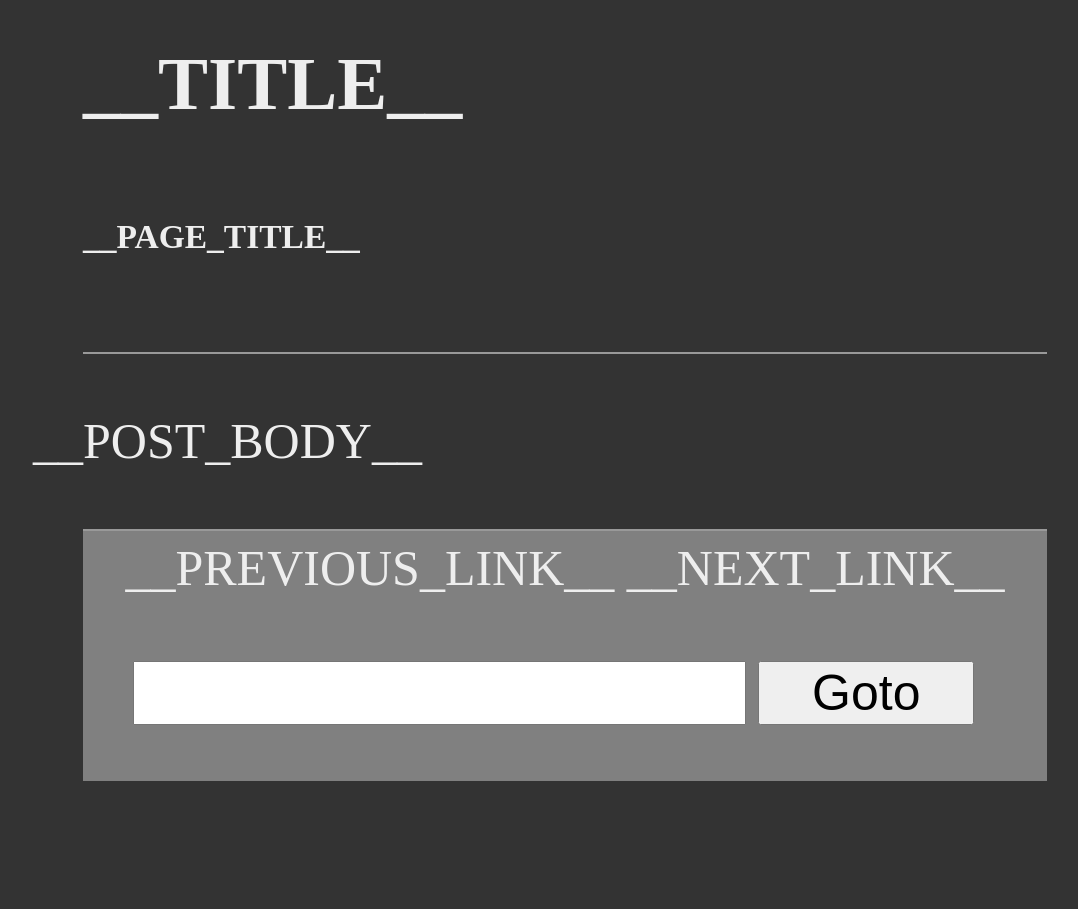
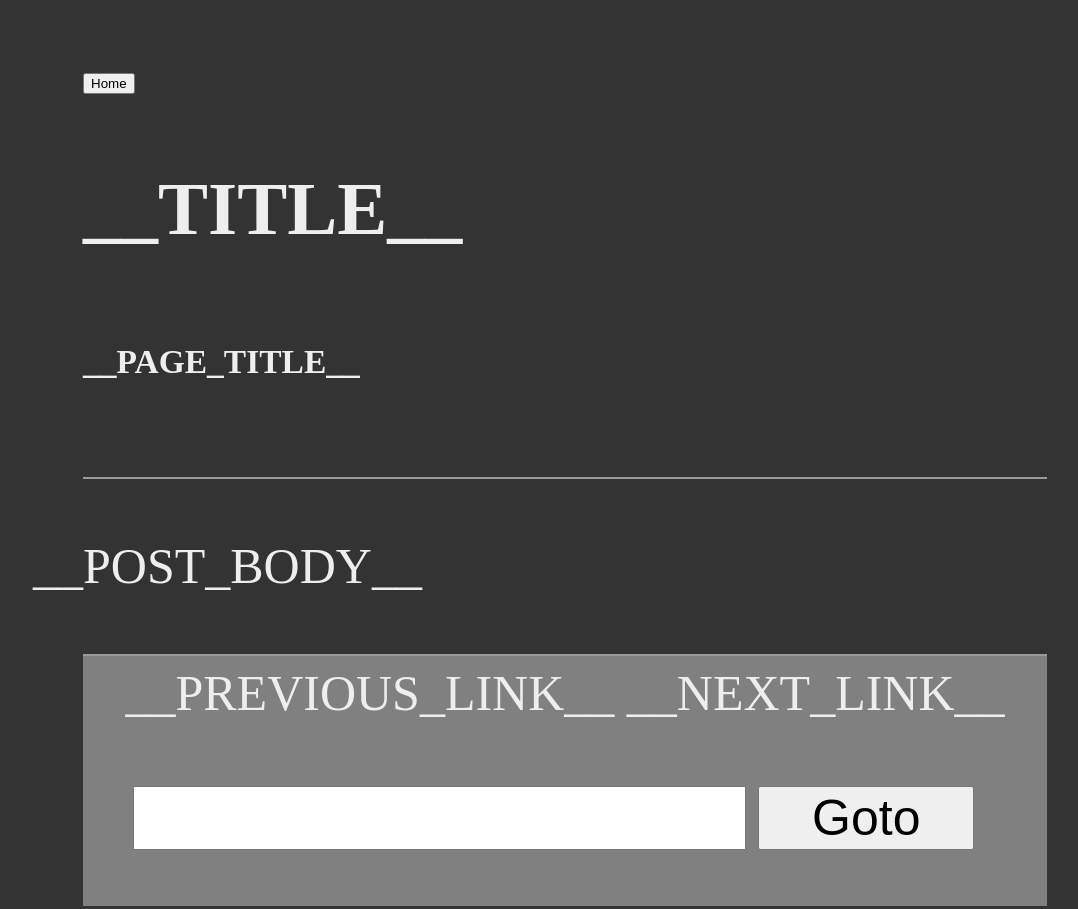
Before and after one commit to nmhillusion/nmhillusion.glitch.me, a website: page service/fetch-story/template.html in a window 1280 px wide. Shown: the part 124-1033 px from the top of the page, without its empty margins (75-1153 px from the left). Drawn offline with Linux system fonts and the light colour scheme.

Commit message:
add home button

```diff
--- a/service/fetch-story/template.html
+++ b/service/fetch-story/template.html
@@ -68,6 +68,7 @@
   </head>
   <body>
     <header>
+      <a href="/fetch-story"><button>Home</button></a>
       <h2 class="title">__TITLE__</h2>
       <h6 class="page-title">__PAGE_TITLE__</h6>
     </header>
```
